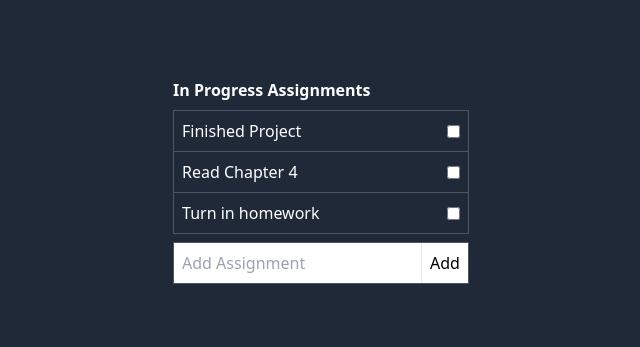
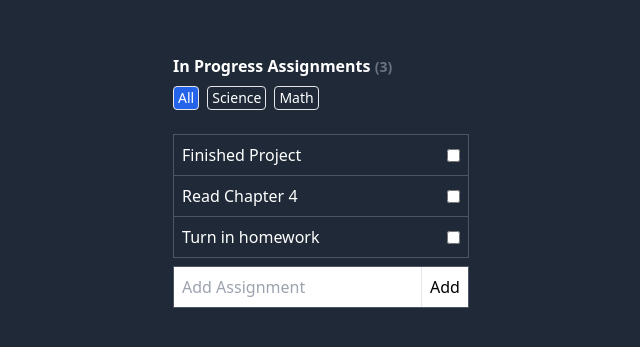
Before and after one commit to shihabali-me/Learn-Vue-3, a plain HTML site: page index.html in a window 1280 px wide. Shown: the part 219-566 px from the top of the page, without its empty margins (319-959 px from the left). Drawn offline with nearby package versions, Linux system fonts and the light colour scheme.

Commit message:
EP-10 Assignments Filter

```diff
--- a/index.html
+++ b/index.html
@@ -3,7 +3,7 @@
 
 <head>
     <meta charset="UTF-8">
-    <title>Ep 9, Parent-Child State Communication(emit)</title>
+    <title>Ep 10, It's also easy(Assignments filter)</title>
     <script src="https://unpkg.com/vue@3/dist/vue.global.js"></script>
     <script src="https://cdn.tailwindcss.com"></script>
 
--- a/js/components/AssignmentList.js
+++ b/js/components/AssignmentList.js
@@ -5,10 +5,23 @@ export default {
     },
     template: `
             <section v-show="assignments.length">
-                <h1 class="font-bold mb-2">{{ title }}</h1>
-                <ul class="border border-gray-600 divide-y divide-gray-600">
+                <h1 class="font-bold mb-2">
+                    {{ title }}
+                    <span class="text-sm text-gray-500">({{ assignments.length }})</span>
+                </h1>
+                <div class="flex gap-2">
+                    <button
+                    @click="selectedTag = tag"
+                    v-for="tag in tags"
+                    class="border rounded px-1 py-px text-sm"
+                    :class="{'bg-blue-600 text-white': selectedTag === tag}"
+                    >
+                        {{ tag }}
+                    </button>
+                </div>
+                <ul class="border border-gray-600 divide-y divide-gray-600 mt-6">
                     <assignment
-                        v-for="assignment in assignments"
+                        v-for="assignment in filteredAssignments"
                         :key="assignment.id"
                         :assignment="assignment"
                     ></assignment>
@@ -22,4 +35,22 @@ export default {
         },
         title: String
     },
+    data() {
+        return {
+            selectedTag: "All"
+        }
+    },
+
+    computed: {
+        filteredAssignments() {
+            if (this.selectedTag === "All") {
+                return this.assignments
+            }
+            return this.assignments.filter(a => a.tag === this.selectedTag)
+        },
+        tags() {
+            //return this.assignments.map(a => a.tag)
+            return ['All', ...new Set(this.assignments.map(a => a.tag))]
+        }
+    }
 }
--- a/js/components/Assignments.js
+++ b/js/components/Assignments.js
@@ -18,17 +18,20 @@ export default {
             assignments: [{
                     id: 1,
                     name: 'Finished Project',
-                    completed: false
+                    completed: false,
+                    tag: 'Science'
                 },
                 {
                     id: 2,
                     name: 'Read Chapter 4',
-                    completed: false
+                    completed: false,
+                    tag: 'Math'
                 },
                 {
                     id: 3,
                     name: 'Turn in homework',
-                    completed: false
+                    completed: false,
+                    tag: 'Science'
                 }
             ],
         }
```
